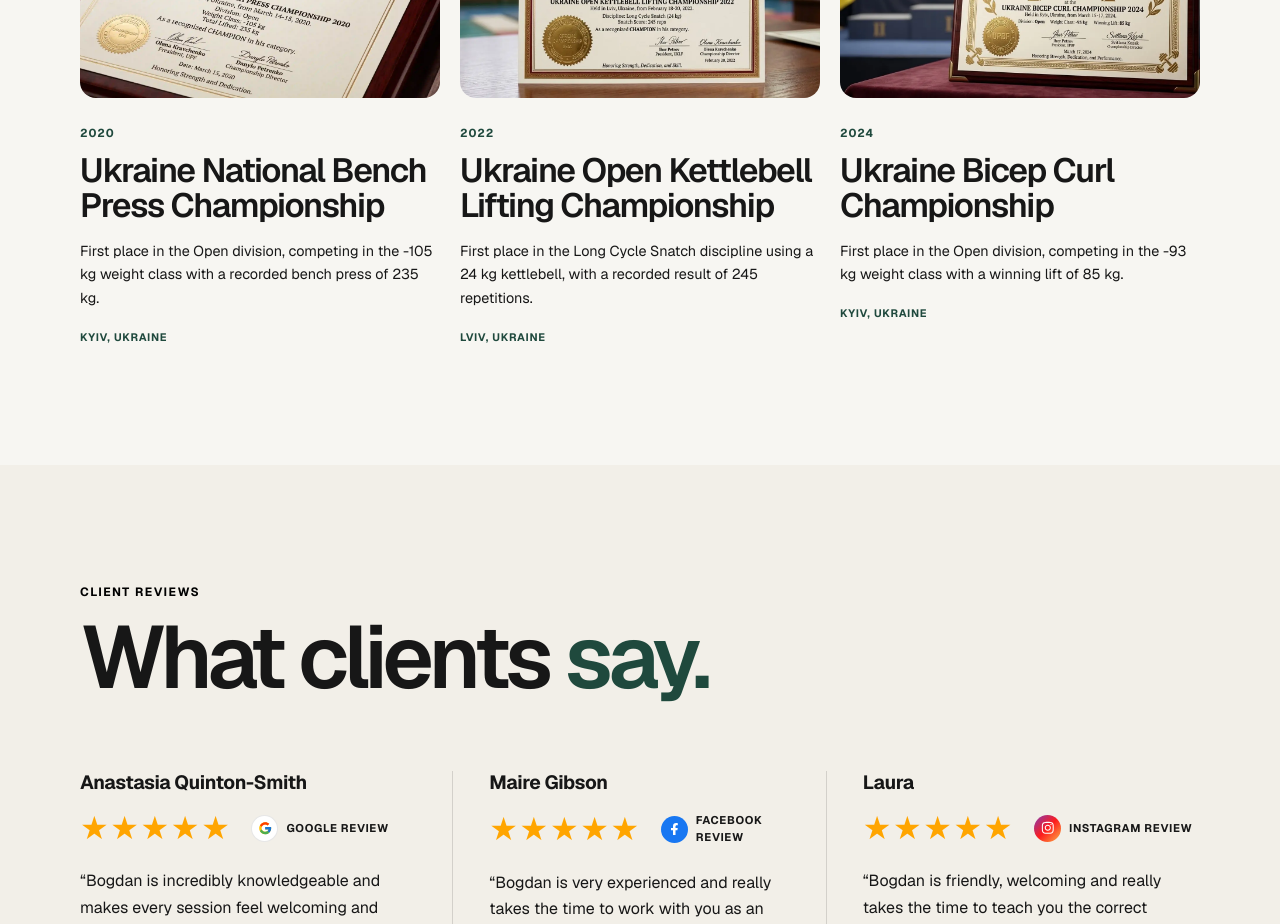
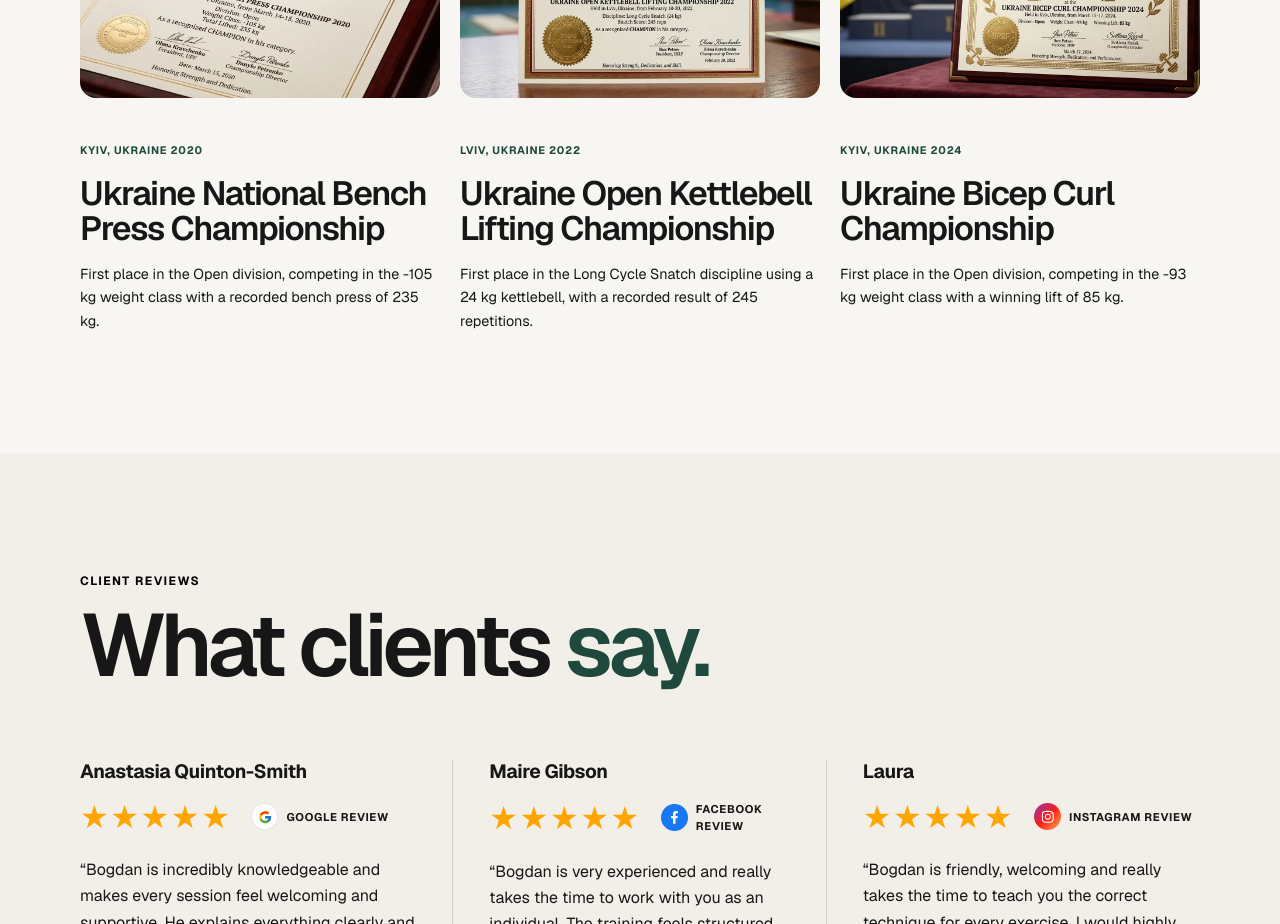
Before and after one commit to JenyaLinx/online-coach-uk, a Next.js app: page / in a window 1280 px wide. Shown: the part 6680-7604 px from the top of the page. Built offline with nearby package versions, Linux system fonts and the light colour scheme.

Commit message:
change card size

```diff
--- a/app/globals.css
+++ b/app/globals.css
@@ -982,7 +982,7 @@ button {
 }
 
 .goal-card {
-  min-height: 310px;
+  min-height: 270px;
 
   display: flex;
   flex-direction: column;
@@ -1907,17 +1907,7 @@ button {
   padding-top: 22px;
 }
 
-.certificate-year {
-  display: block;
-
-  margin-bottom: 12px;
-
-  color: var(--accent);
-
-  font-size: 0.72rem;
-  font-weight: 700;
-  letter-spacing: 0.08em;
-}
+
 
 .certificate-content h3 {
   max-width: 420px;
@@ -1945,7 +1935,7 @@ button {
   display: block;
 
   margin-top: 18px;
-
+margin-bottom: 18px;
   color: var(--accent);
 
   font-size: 0.68rem;
--- a/app/page.tsx
+++ b/app/page.tsx
@@ -487,7 +487,9 @@ export default function Home() {
                 </div>
 
                 <div className="certificate-content">
-                  <span className="certificate-year">2020</span>
+                  <span className="certificate-location">
+                    Kyiv, Ukraine 2020
+                  </span>
 
                   <h3>Ukraine National Bench Press Championship</h3>
 
@@ -495,8 +497,6 @@ export default function Home() {
                     First place in the Open division, competing in the -105 kg
                     weight class with a recorded bench press of 235 kg.
                   </p>
-
-                  <span className="certificate-location">Kyiv, Ukraine</span>
                 </div>
               </article>
 
@@ -512,7 +512,9 @@ export default function Home() {
                 </div>
 
                 <div className="certificate-content">
-                  <span className="certificate-year">2022</span>
+                  <span className="certificate-location">
+                    Lviv, Ukraine 2022
+                  </span>
 
                   <h3>Ukraine Open Kettlebell Lifting Championship</h3>
 
@@ -520,8 +522,6 @@ export default function Home() {
                     First place in the Long Cycle Snatch discipline using a 24
                     kg kettlebell, with a recorded result of 245 repetitions.
                   </p>
-
-                  <span className="certificate-location">Lviv, Ukraine</span>
                 </div>
               </article>
 
@@ -537,7 +537,9 @@ export default function Home() {
                 </div>
 
                 <div className="certificate-content">
-                  <span className="certificate-year">2024</span>
+                  <span className="certificate-location">
+                    Kyiv, Ukraine 2024
+                  </span>
 
                   <h3>Ukraine Bicep Curl Championship</h3>
 
@@ -545,8 +547,6 @@ export default function Home() {
                     First place in the Open division, competing in the -93 kg
                     weight class with a winning lift of 85 kg.
                   </p>
-
-                  <span className="certificate-location">Kyiv, Ukraine</span>
                 </div>
               </article>
             </div>
```
